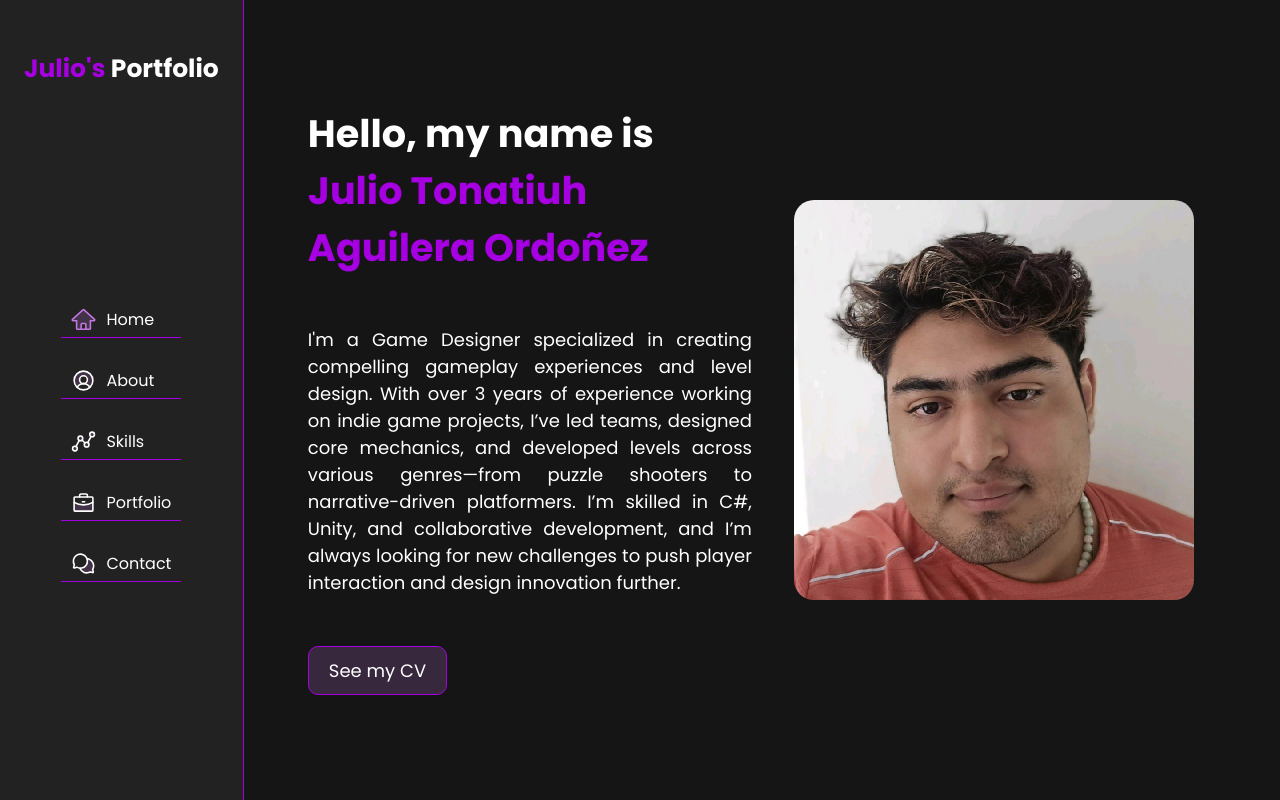
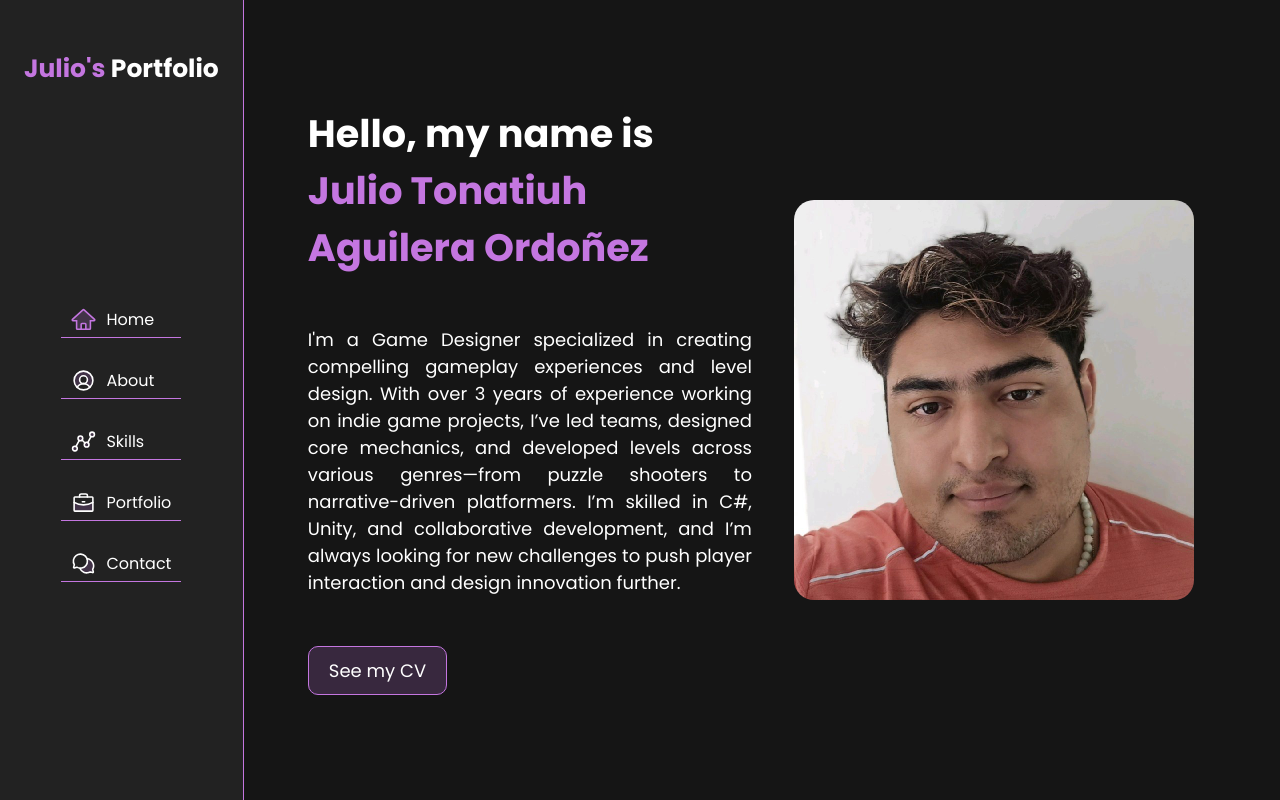
Before and after one commit to Refered/Julio_portfolio, a React (Vite) app: page / in a window 1280 px wide. Built offline with nearby package versions, Linux system fonts and the light colour scheme.

Commit message:
Update App.css

```diff
--- a/src/App.css
+++ b/src/App.css
@@ -1,7 +1,7 @@
 @import url("https://fonts.googleapis.com/css2?family=Mulish:wght@200;300;400;500;600;700;800;900&family=Poppins:wght@100;200;300;400;500;600;700;800;900&display=swap");
 
 :root {
-  --primary_color: #a600e2;
+  --primary_color: #c476e0;
   --secondary_color: #222222;
   --font_color: #ffffff;
   --background_color: #151515
```
